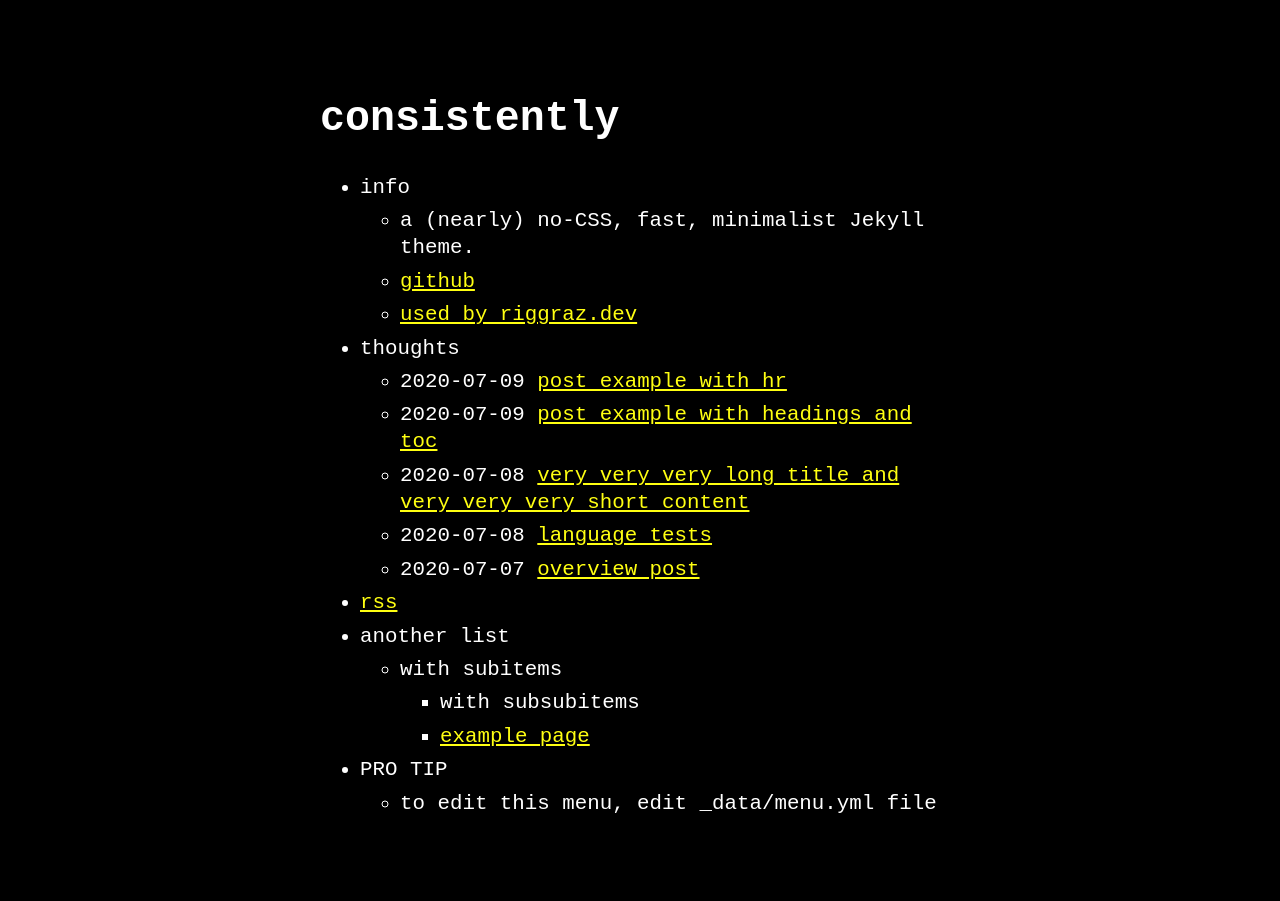
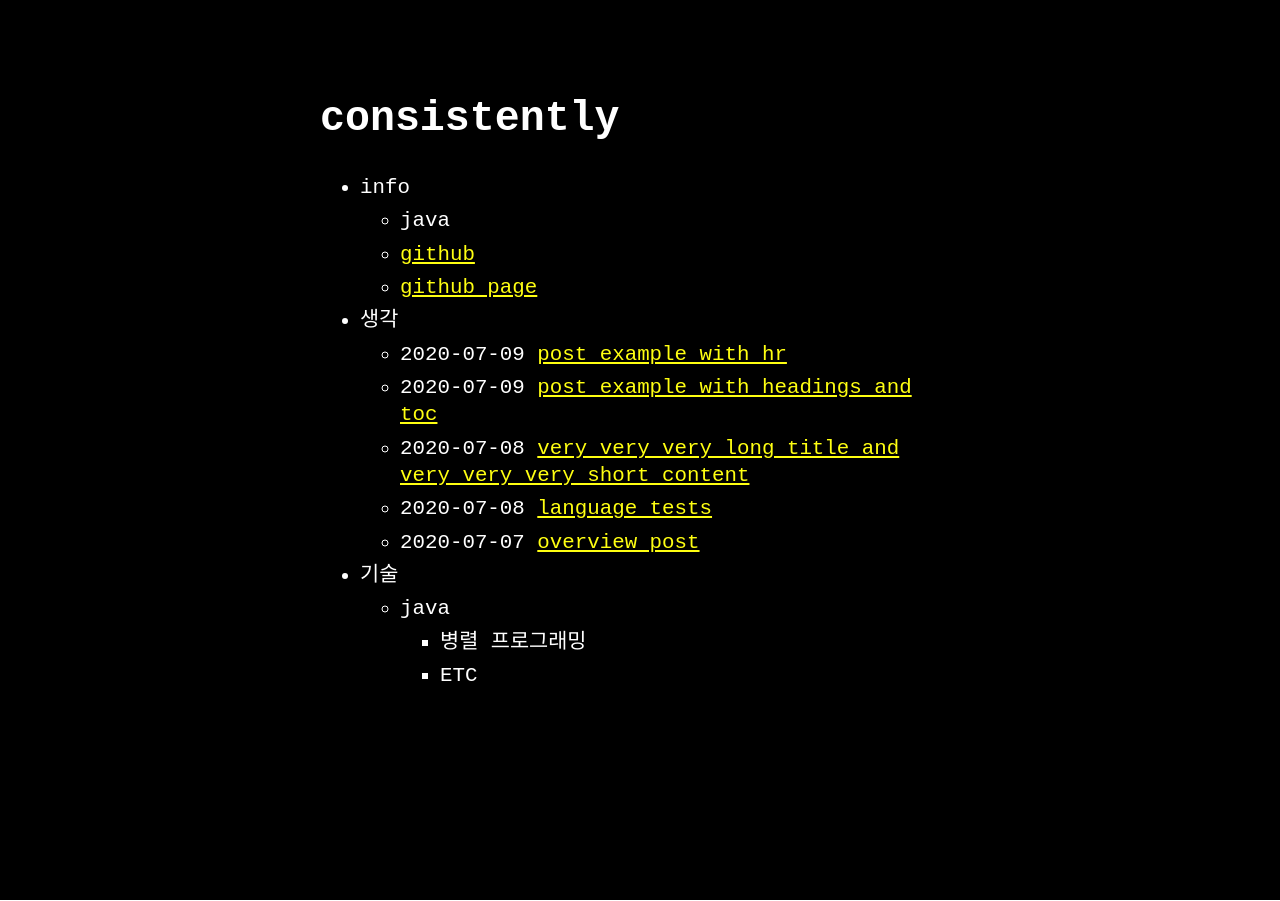
Before and after one commit to Yungdi/Yungdi.github.io, a Jekyll site: the page built from index.md, in a window 1280 px wide. Built offline with Jekyll 4.4.1, drawn with Linux system fonts in a browser that asks for light colours.

Commit message:
Update menu.yml

```diff
--- a/_data/menu.yml
+++ b/_data/menu.yml
@@ -5,33 +5,25 @@ entries:
   - title: info
     url: false
     entries:
-      - title: a (nearly) no-CSS, fast, minimalist Jekyll theme.
+      - title: java
         url: false
       - title: github
-        url: https://github.com/riggraz/no-style-please
-      - title: used by riggraz.dev
-        url: https://riggraz.dev/
+        url: https://github.com/Yungdi
+      - title: github page
+        url: https://yungdi.github.io/
 
-  - title: thoughts
+  - title: 생각
     post_list: true
     url: false
     entries: false
 
-  - title: rss
-    url: feed.xml
-
-  - title: another list
+  - title: 기술
     url: false
     entries:
-      - title: with subitems
+      - title: java
         url: false
         entries:
-          - title: with subsubitems
+          - title: 병렬 프로그래밍
             url: false
-          - title: example page
-            url: about
-  - title: PRO TIP
-    url: false
-    entries:
-      - title: to edit this menu, edit _data/menu.yml file
-        url: false
+          - title: ETC
+            url: false
```
